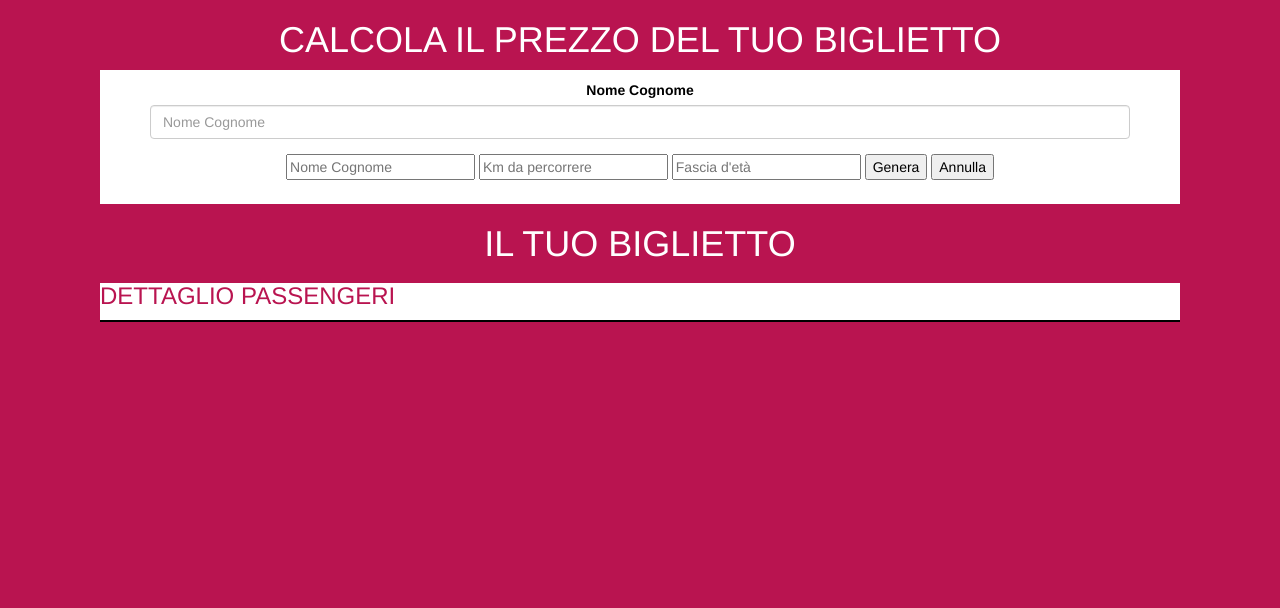
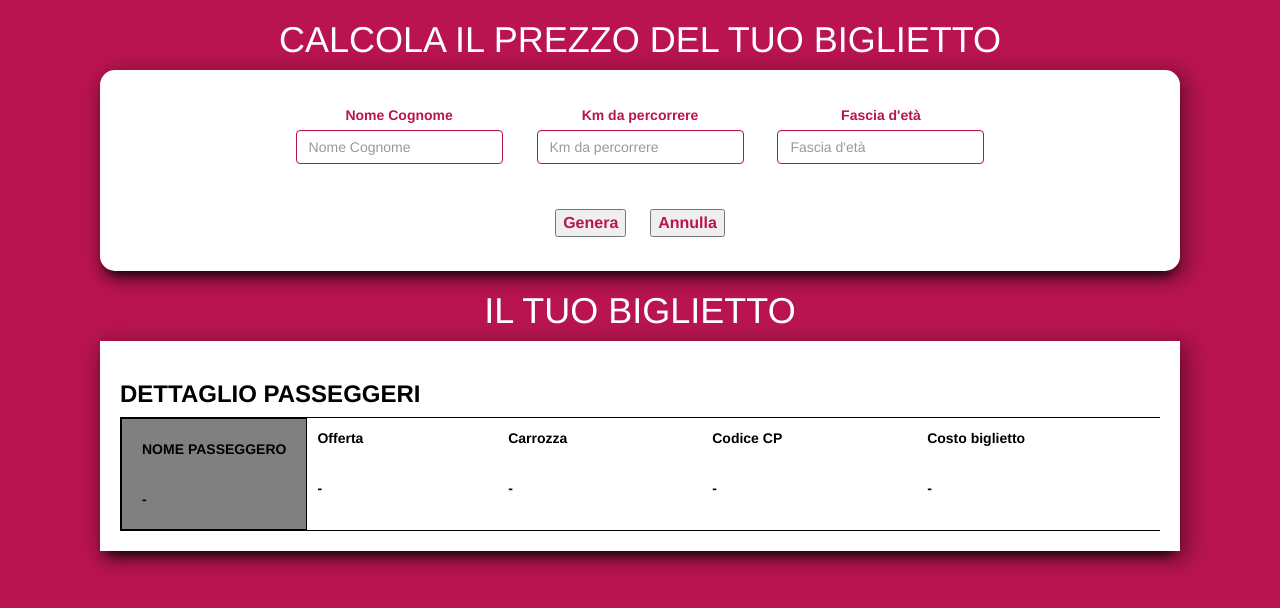
Before and after one commit to PanoramaView/js-biglietto-treno-form, a plain HTML site: page index.html in a window 1280 px wide. Drawn offline with nearby package versions, Linux system fonts and the light colour scheme.

Commit message:
html settato

```diff
--- a/index.html
+++ b/index.html
@@ -21,25 +21,55 @@
     <body>
         <div class="margini">
             <h1 class="text-center">CALCOLA IL PREZZO DEL TUO BIGLIETTO</h1>
-        <div class="bg-white red-text paddingform">
+        <div class="bg-white red-text paddingform boxshadow">
             <form id="formDati" class="text-center">
-                <div class="form-group">
-                    <label for="exampleInputEmail1">Nome Cognome</label>
-                    <input type="text" class="form-control" id="" name="namesur" placeholder="Nome Cognome">
+                <div class="box1">
+                    <div class="form-group">
+                        <label for="namesur">Nome Cognome</label>
+                        <input type="text" class="myform form-control" id="namesur" name="namesur" placeholder="Nome Cognome">
+                    </div>
+                    <div class="form-group">
+                        <label for="namesur">Km da percorrere</label>
+                        <input type="text" class="myform form-control" id="km" name="km" placeholder="Km da percorrere">
+                    </div>
+                    <div class="form-group">
+                        <label for="namesur">Fascia d'età</label>
+                        <input type="text" class="myform form-control" id="age" name="age" placeholder="Fascia d'età">
+                    </div>
                 </div>
-                <input type="text" name="namesur" id="" value="" placeholder="Nome Cognome">
-                <input type="text" name="km" id="" value="" placeholder="Km da percorrere">
-                <input type="text" name="age" id="" value="" placeholder="Fascia d'età">
 
                 <button type="submit">Genera</button>
                 <button type="reset">Annulla</button>
             </form>
         </div>
         <h1 class="text-center">IL TUO BIGLIETTO</h1>
-        <div class="bg-white red-text paddingtable">
-            <h3>DETTAGLIO PASSENGERI</h3>
-            <div class="bordi">
-
+        <div class="bg-white red-text paddingtable boxshadow paddingbiglietto">
+            <div class="box2">
+                <h3>DETTAGLIO PASSEGGERI</h3>
+            <main class="bordi">
+                <aside class="bg-grey border">
+                    <div class="mylabel">NOME PASSEGGERO</div>
+                    <div id="passeggero"> - </div>
+                </aside>
+                <section class="">
+                    <div class="box3 ">
+                        <div class="mylabel">Offerta</div>
+                        <div id="offerta">-</div>
+                    </div>
+                    <div class="box3">
+                        <div class="mylabel">Carrozza</div>
+                        <div id="carrozza">-</div>
+                    </div>
+                    <div class="box3">
+                        <div class="mylabel">Codice CP</div>
+                        <div id="cp">-</div>
+                    </div>
+                    <div class="box3">
+                        <div class="mylabel">Costo biglietto</div>
+                        <div id="prezzo">-</div>
+                    </div>
+                </section>
+            </main>
             </div>
         </div>
         </div>
--- a/style.css
+++ b/style.css
@@ -7,6 +7,9 @@ body{
 }
 .bg-white{
     background-color: white;
+}
+.bg-grey{
+    background-color: #808080;
 }
 .red-text{
     color: #B91450;
@@ -19,5 +22,57 @@ form{
     border-right: none;
 }
 .paddingform{
-    padding: 10px 50px;
+    padding: 20px 40px;
+    border-radius: 15px;
+
 }
+.paddingbiglietto{
+    padding: 20px;
+}
+.box1{
+    overflow: hidden;
+}
+.box1 > div{
+    display: inline-block;
+    padding: 15px;
+    margin-bottom: 30px;
+}
+button{
+    margin: 0 10px;
+    color: #B91450;
+    font-weight: 900;
+    font-size: 16px;
+}
+label{
+    color: #B91450;
+}
+.myform{
+    border: solid 1px #B91450;
+}
+.boxshadow{
+    -webkit-box-shadow: 0px 10px 13px -7px #000000, 5px 5px 20px 5px rgba(0,0,0,0.3);
+    box-shadow: 0px 10px 13px -7px #000000, 5px 5px 20px 5px rgba(0,0,0,0.3);
+}
+.box2 *{
+    color: black;
+    font-weight:600;
+}
+main{
+    display: flex;
+}
+section{
+    display: flex;
+    flex-grow: 1;
+}
+.box3{
+    display: flex;
+    flex-direction: column;
+    flex-grow:1;
+    padding: 10px;
+}
+.mylabel{
+    margin-bottom: 30px;
+}
+aside{
+    padding: 20px;
+}
```
